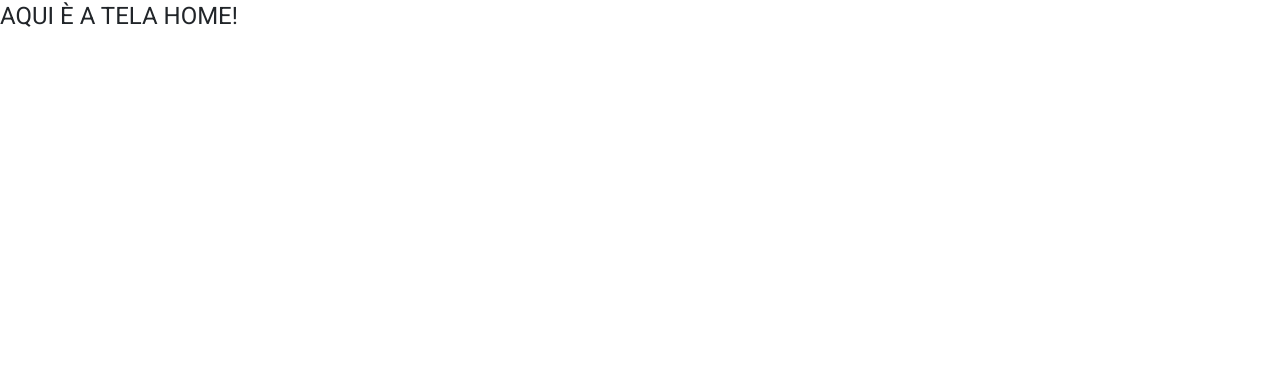
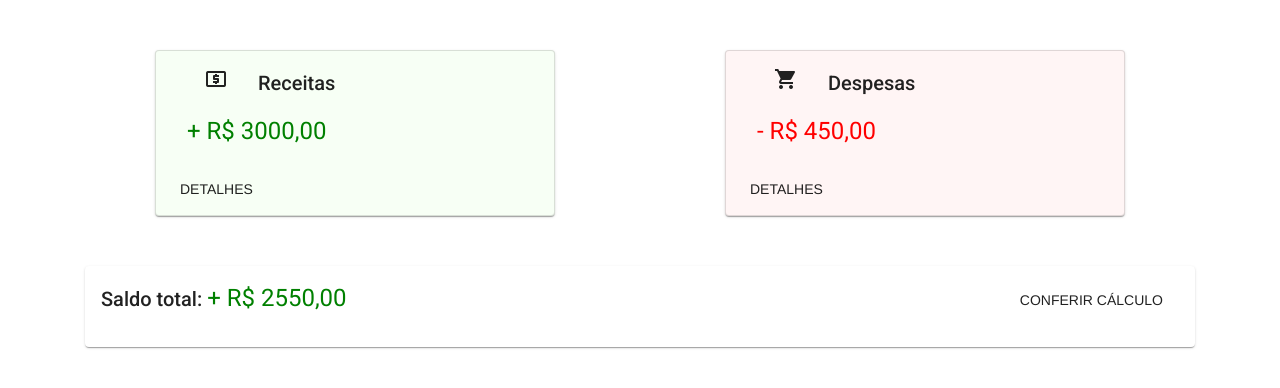
Before and after one commit to JoaoLourencoSantos/LABPROJECT-App, an Angular app in the folder front/: page /home in a window 1280 px wide. Shown: the top 388 px of the page. Built offline with nearby package versions, Linux system fonts and the light colour scheme.

Commit message:
Tela home

```diff
--- a/front/src/app/pages/home/home.component.html
+++ b/front/src/app/pages/home/home.component.html
@@ -1 +1,69 @@
-<h1>AQUI È A TELA HOME!</h1>
+<div class="body">
+  <div class="container">
+    <div class="row">
+      <div class="col-md">
+        <mat-card class="card mx-auto receita">
+          <mat-card-header>
+            <div class="row">
+              <div class="col-md">
+                <mat-icon aria-hidden="false" aria-label="icon icon-primary"
+                  >local_atm</mat-icon
+                >
+              </div>
+              <div class="col-md">
+                <h2>Receitas</h2>
+              </div>
+            </div>
+          </mat-card-header>
+
+          <mat-card-content>
+            <div class="col-sm-auto preco-receita">
+              <h1>+ R$ 3000,00</h1>
+            </div>
+          </mat-card-content>
+          <mat-card-actions>
+            <button mat-button>DETALHES</button>
+          </mat-card-actions>
+        </mat-card>
+      </div>
+      <div class="col-md">
+        <mat-card class="card mx-auto despesa">
+          <mat-card-header>
+            <div class="row">
+              <div class="col-md">
+                <mat-icon aria-hidden="false" aria-label="icon icon-primary"
+                  >shopping_cart</mat-icon
+                >
+              </div>
+              <div class="col-md">
+                <h2>Despesas</h2>
+              </div>
+            </div>
+          </mat-card-header>
+
+          <mat-card-content>
+            <div class="col-sm-auto preco-despesa">
+              <h1>- R$ 450,00</h1>
+            </div>
+          </mat-card-content>
+          <mat-card-actions>
+            <button mat-button>DETALHES</button>
+          </mat-card-actions>
+        </mat-card>
+      </div>
+    </div>
+
+    <div style="height: 50px"></div>
+
+    <mat-card>
+      <div class="d-flex">
+        <div class="mr-auto p-2">
+          <h2>Saldo total: <span class="saldo-total">+ R$ 2550,00</span></h2>
+        </div>
+        <div class="p-2">
+          <button mat-button>CONFERIR CÁLCULO</button>
+        </div>
+      </div>
+    </mat-card>
+  </div>
+</div>
--- a/front/src/app/pages/home/home.component.scss
+++ b/front/src/app/pages/home/home.component.scss
@@ -0,0 +1,53 @@
+.card {
+  max-width: 400px;
+}
+
+.body {
+  padding: 50px;
+}
+
+.center-div {
+  margin: 0 auto;
+}
+
+.receita {
+  background-color: #f7fff5;
+}
+
+.despesa {
+  background-color: #fff5f5;
+}
+
+.icon-primary {
+  font-size: 35px;
+}
+
+.icon-secondary {
+  font-size: 45px;
+}
+
+.preco-receita {
+  color: green;
+}
+
+.preco-despesa {
+  color: red;
+}
+
+.saldo-total {
+  color: green;
+  font-size: larger;
+  font: 400 24px/32px Roboto, "Helvetica Neue", sans-serif;
+}
+
+.d-flex {
+  padding: 0px !important;
+}
+
+.p-2 {
+  padding: 0px !important;
+}
+
+.mr-auto {
+  padding: 0px !important;
+}
```
